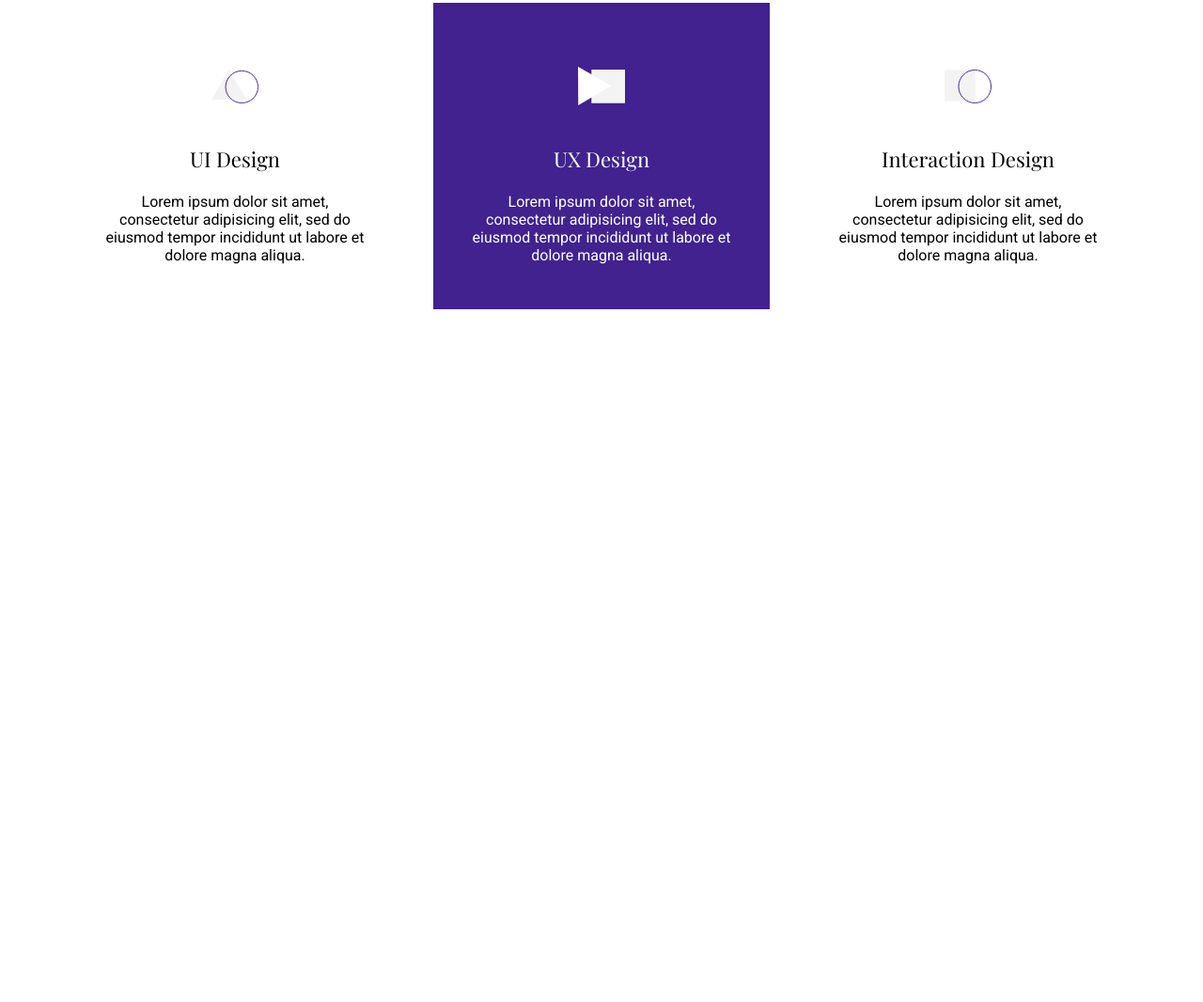
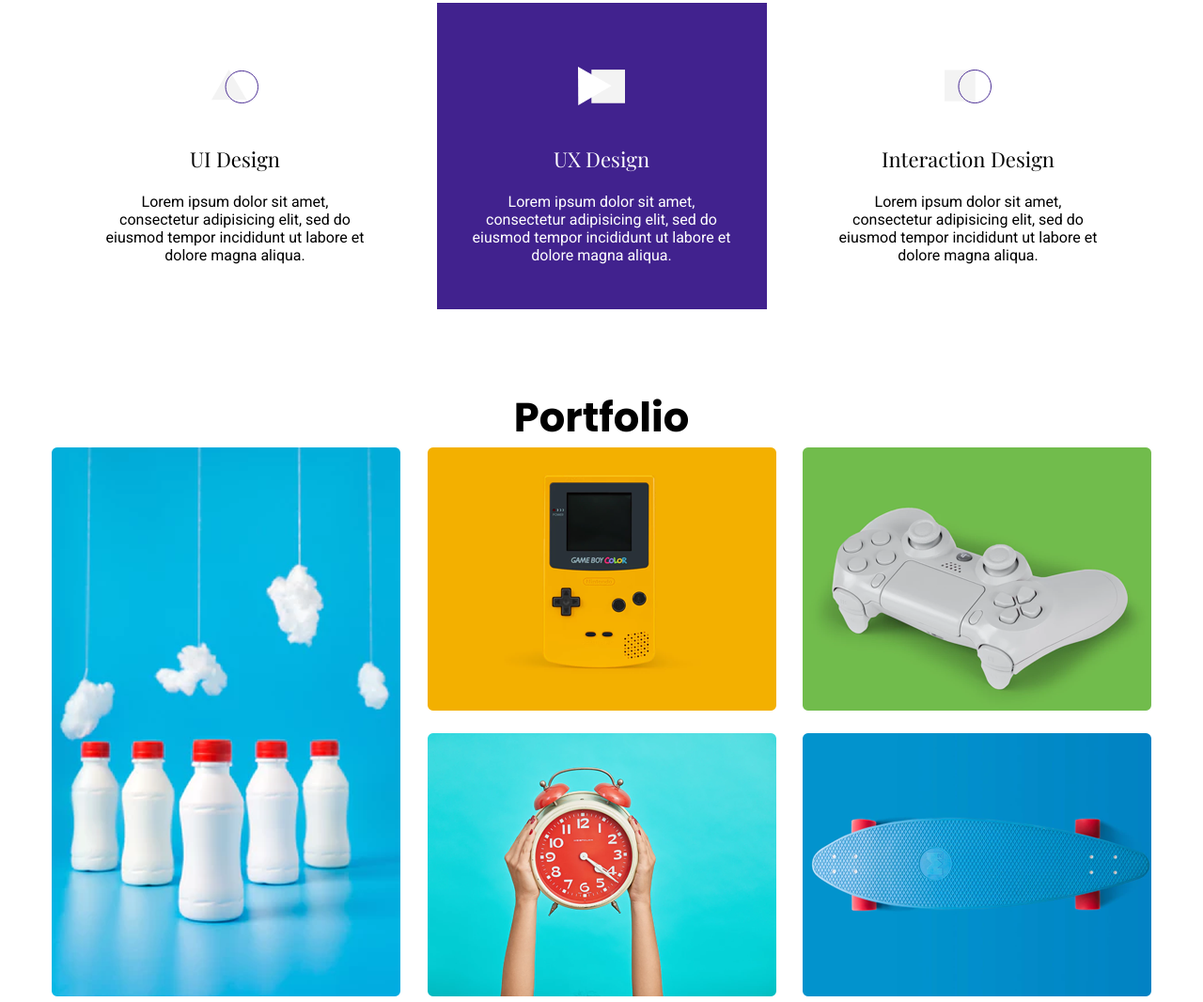
Before and after one commit to metroprog/kross, a plain HTML site: page index.html in a window 1280 px wide. Shown: the part 2740-3806 px from the top of the page at 94% size. Before the commit the page ends 3069 px from the top, so only its background shows below. Drawn offline with nearby package versions, Linux system fonts and the light colour scheme.

Commit message:
add section portfolio

```diff
--- a/css/main.css
+++ b/css/main.css
@@ -186,10 +186,13 @@ h2 {
 }
 .serv-list {
 	display: flex;
+	flex-wrap: wrap;
+	justify-content: space-around;
 	margin-top: 4.5rem;
 	text-align: center;
 }
 .serv-list li {
+	width: 30%;
 	padding: 0 2.3rem 3rem;
 	margin: 0 1rem;
 }
@@ -216,3 +219,18 @@ h2 {
 .serv-title {
 	margin-bottom: 1.3rem;
 }
+.portfolio {
+	margin-top: 5.2rem;
+}
+.gallery {
+	display: flex;
+	justify-content: space-between;
+	flex-wrap: wrap;
+	align-items: flex-start;
+}
+.col {
+	height:584px;
+	display: flex;
+	flex-direction: column;
+	justify-content: space-between;
+}
--- a/index.html
+++ b/index.html
@@ -131,5 +131,23 @@
 			</ul>
 		</div>
 	</section>
+	<section class="portfolio">
+		<div class="container">
+			<h2>Portfolio</h2>
+			<div class="gallery">
+				<div>
+					<img src="img/portfolio1.png" alt="portfolio1">
+				</div>
+				<div class="col">
+					<img src="img/portfolio2.png" alt="portfolio2">
+					<img src="img/portfolio3.png" alt="portfolio3">
+				</div>
+				<div class="col">
+					<img src="img/portfolio4.png" alt="portfolio4">
+					<img src="img/portfolio5.png" alt="portfolio5">
+				</div>
+			</div>
+		</div>
+	</section>
 </body>
 </html>
```
Also changed, not shown: img/portfolio1.png (added), img/portfolio2.png (added), img/portfolio3.png (added), img/portfolio4.png (added), img/portfolio5.png (added).
